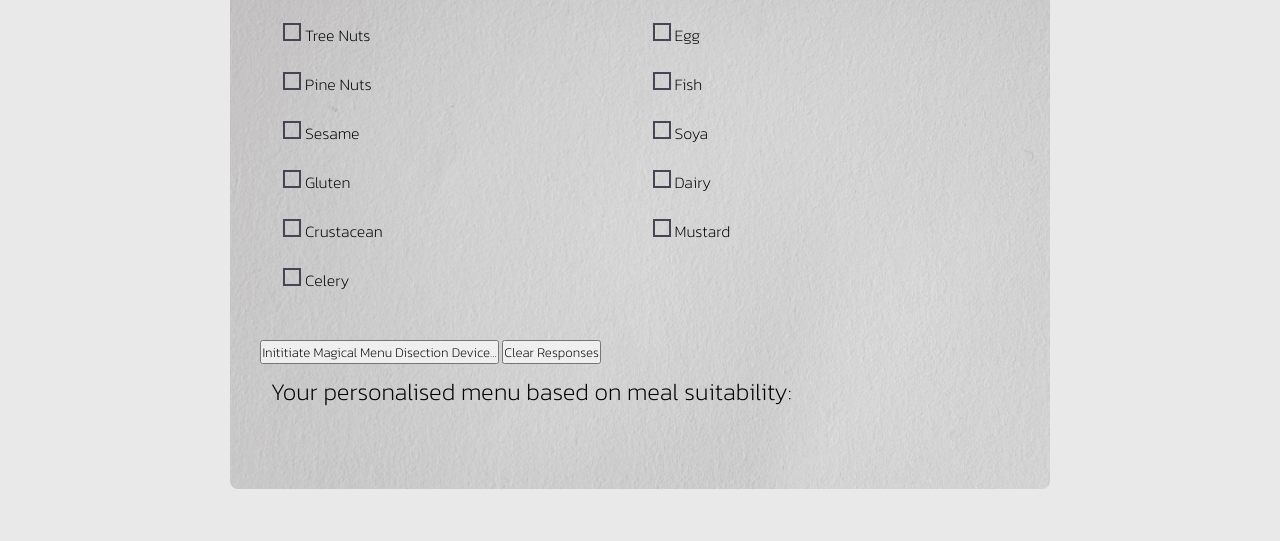
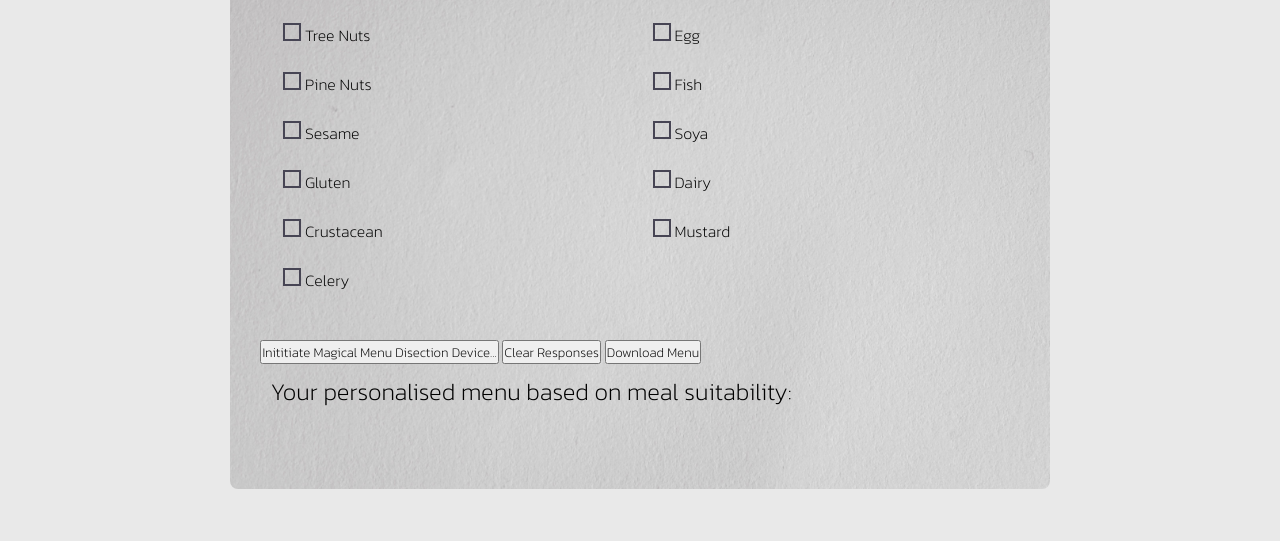
Before and after one commit to SamYatesSmith/IA-Menu-Checker, a plain HTML site: page index.html in a window 1280 px wide. Shown: the part 1024-1565 px from the top of the page. Drawn offline with Linux system fonts and the light colour scheme.

Commit message:
4.5 Added button to download full sandwich and baugette menu.

```diff
--- a/assets/script.js
+++ b/assets/script.js
@@ -323,6 +323,10 @@ let userDiet;
         });
 })
 
+// Downloads full sandwich and baugette menu into a seperate file within downloads folder
+
+
+
 // scroll to top of page button = The EDIBLE Logo.
 
 const button = document.getElementById("toTop");
--- a/index.html
+++ b/index.html
@@ -269,6 +269,10 @@
                 Clear Responses
             </button>
 
+            <button type="button" onclick="downloadPDF()">
+                Download Menu
+            </button>
+
         </div>
 
         </form>
```
